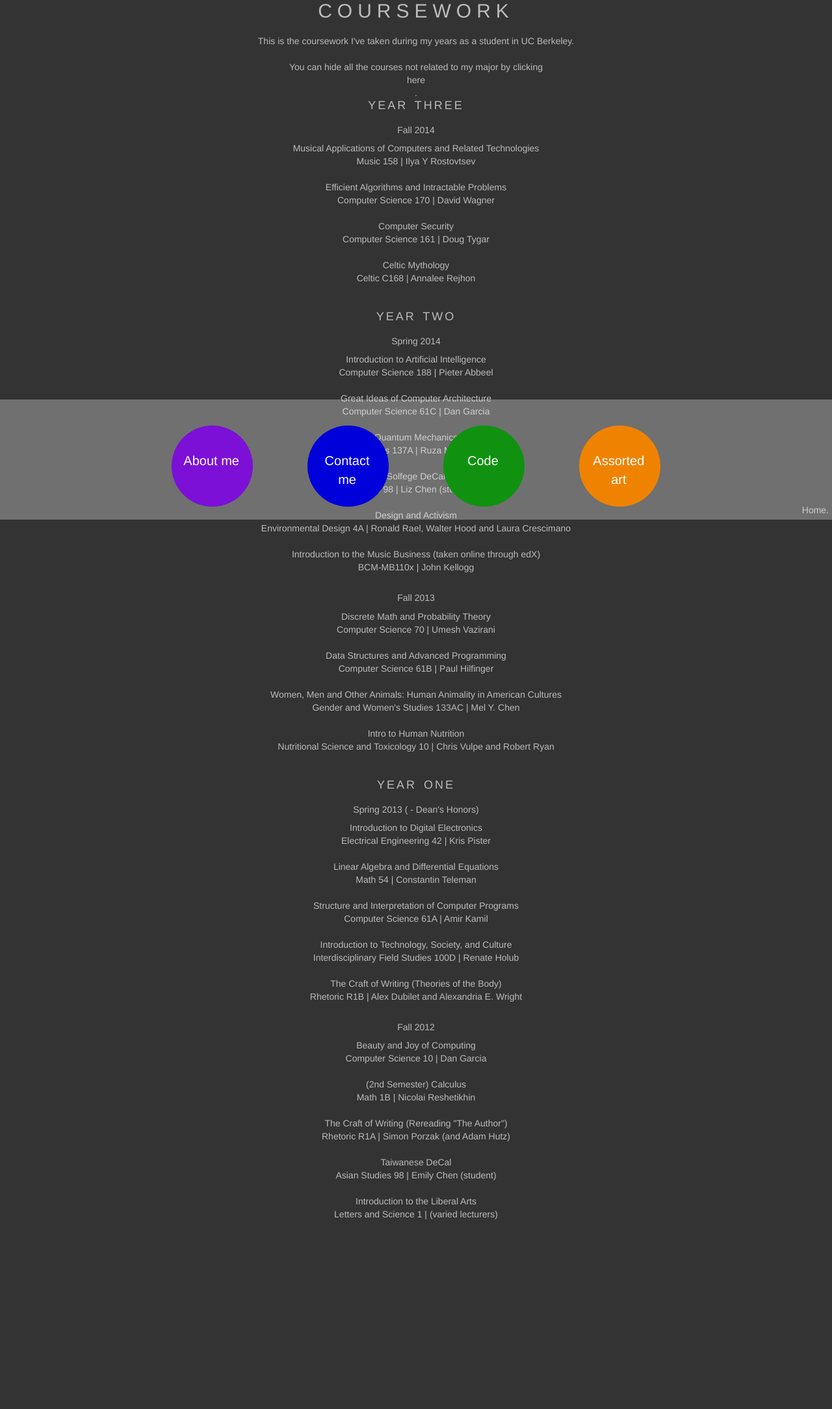
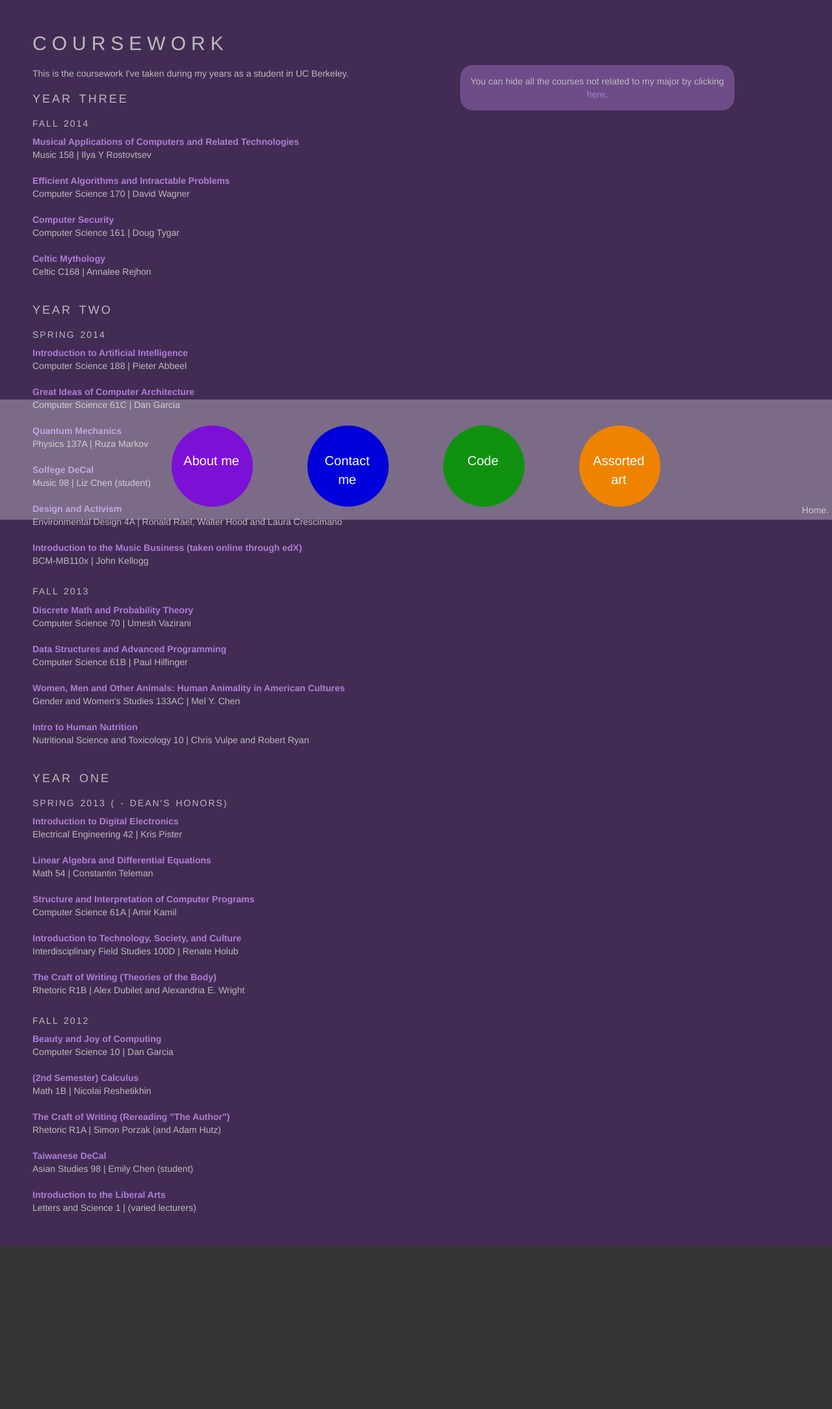
Before and after one commit to LiMina/mina-online, a PHP site: page /php/coursework.php in a window 1280 px wide. Shown: the whole page at 65% size. Before the commit the page ends 1877 px from the top, so only its background shows below. Run offline with PHP 8.4, Linux system fonts and the light colour scheme.

Commit message:
Forgot the stylesheet?

```diff
--- a/css/stylesheet.css
+++ b/css/stylesheet.css
@@ -45,6 +45,16 @@ h4 {
 	letter-spacing: 3px;
 	text-transform: uppercase;
 	margin:auto;
+	padding-bottom: 10px;
+}
+
+h5 {
+	font-size: 14px;
+	word-spacing: 2px;
+	letter-spacing: 2px;
+	text-transform: uppercase;
+	margin:auto;
+	padding-top: 10px;
 	padding-bottom: 10px;
 }
 
@@ -250,6 +260,73 @@ section#about-me div#face img {
 	border-color: rgb(124, 16, 215);
 }
 
+section#about-me a {
+	color: rgb(174, 126, 215);
+}
+
+section#about-me a:hover, section#about-me a:focus {
+	color: white;
+}
+
+/* about me - subpages */
+
+div#me-subpage {
+	padding-top: 50px;
+	padding-left: 50px;
+	padding-bottom: 50px;
+	text-align: left;
+	height: auto;
+	position: relative;
+	text-align: left;
+	background-color: rgba(124, 16, 215, 0.2);
+}
+
+div#me-subpage a {
+	color: rgb(174, 126, 215);
+}
+
+div#me-subpage a:hover, div#me-subpage a:focus {
+	color: white;
+}
+
+div#me-subpage div.class-title {
+	color: rgb(174, 126, 215);
+	font-weight: bold;
+}
+
+div#me-subpage div#class-toggle {
+	cursor: pointer;
+	color: rgb(174, 126, 215);
+	margin: 0;
+	padding: 0;
+	display: inline;
+}
+
+div#me-subpage div#class-toggle:hover {
+	color: white;
+	text-decoration: underline;
+}
+
+div#me-subpage div.other {
+	display: initial;
+}
+
+div#me-subpage div#floater {
+	text-align: center;
+	position: fixed;
+	top: 100px;
+	right: 50px;
+	margin-right: 100px;
+	padding: 15px;
+	background-color: rgba(174, 126, 215, 0.4);
+	width: 33%;
+	max-width: 500px;
+	height: 70px;
+	-moz-border-radius: 20px;
+	-webkit-border-radius: 20px;
+	border-radius: 20px;
+}
+
 /* contact me */
 
 section#contact-me {
```
